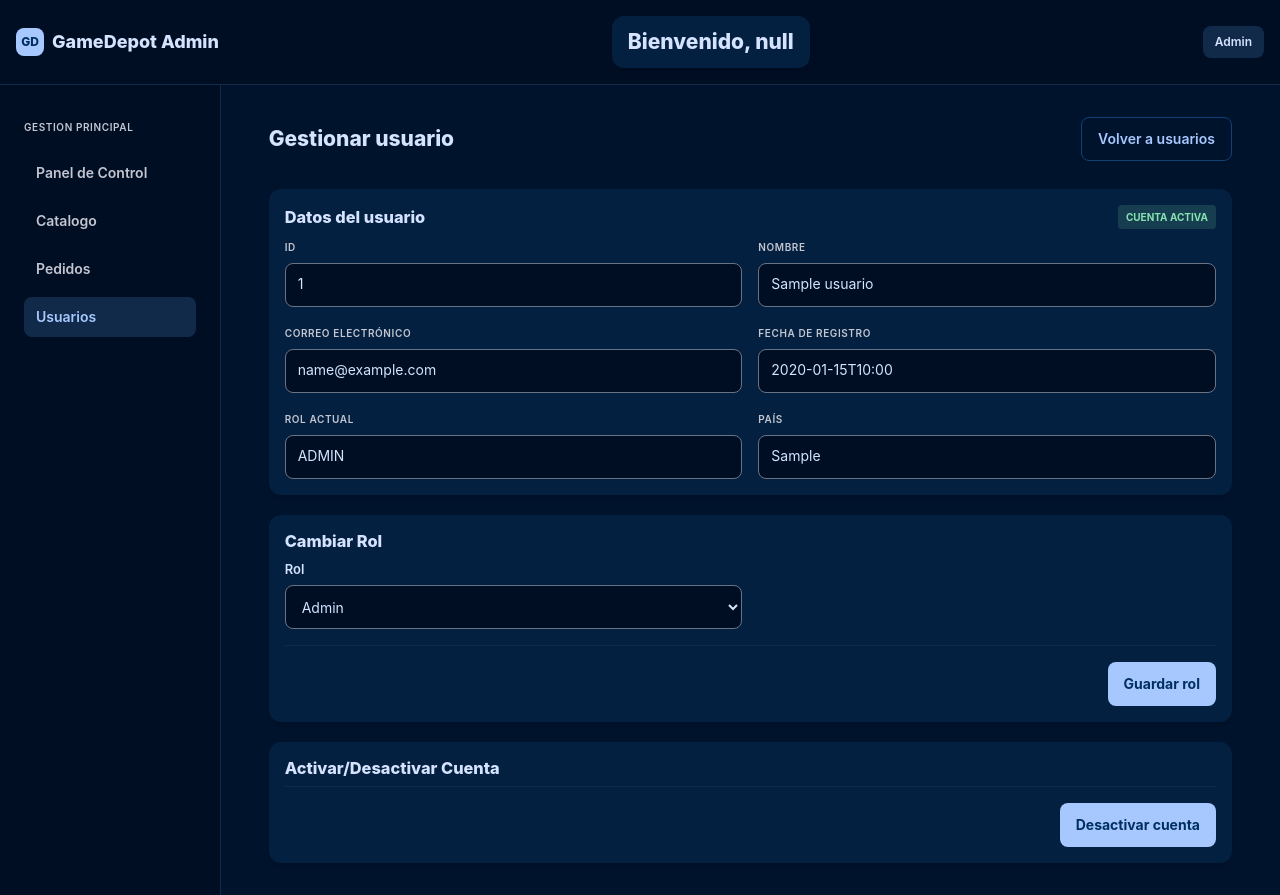
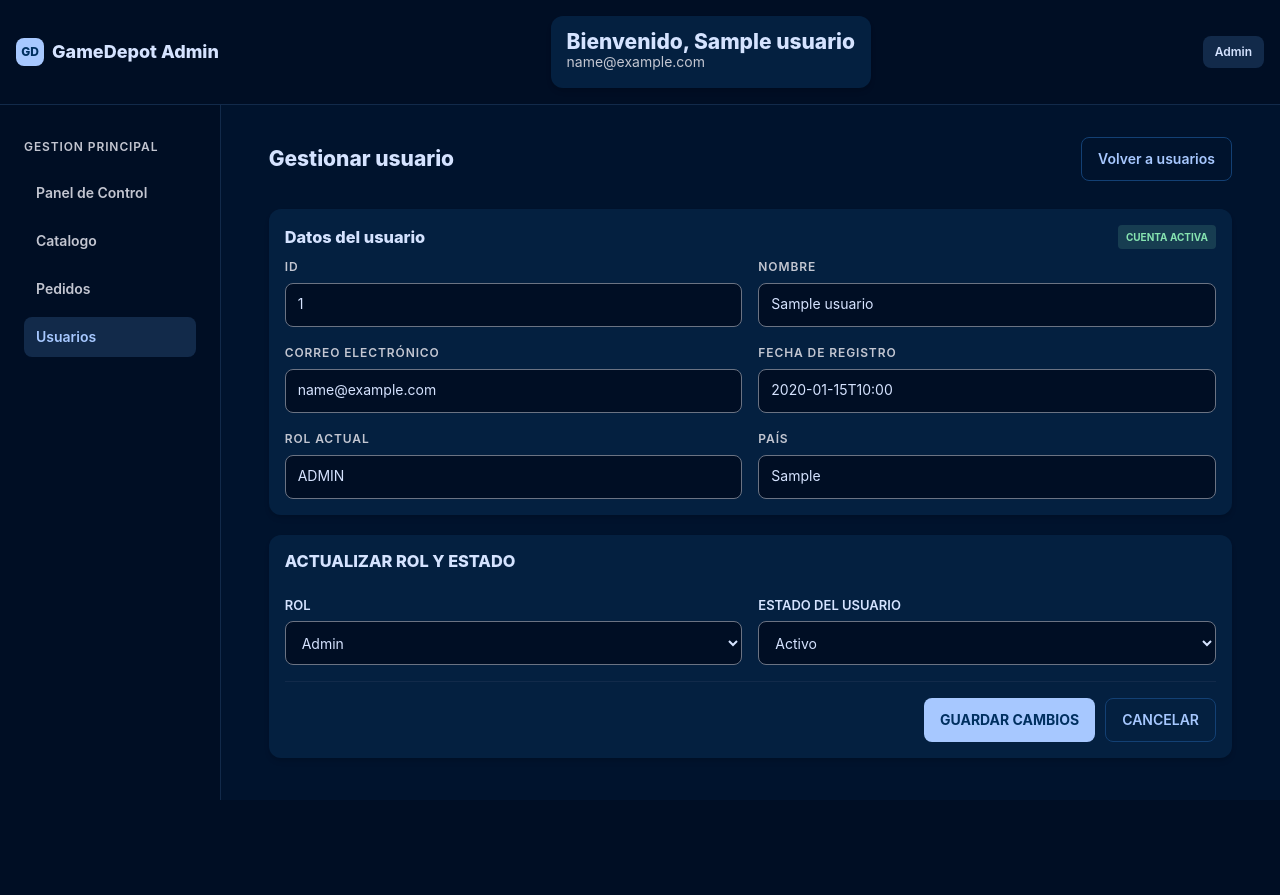
Before and after one commit to adrian252699/GameDepot_Admin, a Spring Boot app: page /usuarios/gestionar/1 in a window 1280 px wide. After the commit the page ends 800 px from the top, so only its background shows below. Run offline with Spring Boot 4, Linux system fonts and the light colour scheme; a user stored in the database is signed in; tables that the repository leaves empty hold one stand-in row (values such as "Sample post"); some of the project's set-up classes (security, data sources, template engines, error pages and the like) are left out, and stand-ins take their place.

Commit message:
Actualizar Rol y Estado de usuario

```diff
--- a/GameDepot_Admin/src/main/java/com/example/GameDepot_Admin/config/SecurityConfig.java
+++ b/GameDepot_Admin/src/main/java/com/example/GameDepot_Admin/config/SecurityConfig.java
@@ -78,10 +78,13 @@ public class SecurityConfig{
         var imagenes = rutas.matcher("/uploads/videojuegos/**");
         var crearVideojuego = rutas.matcher(HttpMethod.POST, "/api/videojuego");
         var editarVideojuego = rutas.matcher(HttpMethod.PATCH, "/api/videojuego/{id}");
+        var editarUsuario = rutas.matcher(HttpMethod.PATCH, "/api/usuario/{id}");
         return http
                 .securityMatcher(request ->
                         (rutasApi.matches(request) || imagenes.matches(request))
-                                && (!(crearVideojuego.matches(request) || editarVideojuego.matches(request))
+                                && (!(crearVideojuego.matches(request)
+                                || editarVideojuego.matches(request)
+                                || editarUsuario.matches(request))
                                 || request.getHeader(HttpHeaders.AUTHORIZATION) != null)
                 )
                 .csrf(csrf -> csrf.disable())
@@ -101,6 +104,7 @@ public class SecurityConfig{
                         .requestMatchers("/api/carrito/**", "/api/carrito/items/**").hasRole("CLIENTE")
                         .requestMatchers(HttpMethod.POST, "/api/ordenes").hasRole("CLIENTE")
                         .requestMatchers("/api/ordenes/**").hasRole("CLIENTE")
+                        .requestMatchers(HttpMethod.PATCH, "/api/usuario/{id}").hasRole("ADMIN")
                         .anyRequest().authenticated())
                 .addFilterBefore(jwtFilter, UsernamePasswordAuthenticationFilter.class)
                 .build();
--- a/GameDepot_Admin/src/main/java/com/example/GameDepot_Admin/controllers/navegacion/GameDepotController.java
+++ b/GameDepot_Admin/src/main/java/com/example/GameDepot_Admin/controllers/navegacion/GameDepotController.java
@@ -45,8 +45,6 @@ public class GameDepotController {
     public String dashboard(Principal principal, Model model) {
         EstadisticasDTO stats = estadisticasService.getEstadisticasDTO();
 
-        MostrarUsuarioDTO admin = usuarioService.obtenerPorEmail(principal.getName());
-
         List<OrdenDTO> pedidosRecientes = ordenService.getOrdenesEntregadasDelMes();
 
         List<MostrarUsuarioDTO> compradores = ordenService.getUsuariosPorOrdenEntregada();
@@ -58,8 +56,10 @@ public class GameDepotController {
 
         model.addAttribute("pedidosRecientes",pedidosRecientes);
         model.addAttribute("compradoresPorId", compradoresPorId);
+        model.addAttribute("stats", stats);
 
-        model.addAttribute("stats", stats);
+        /*Mostrar datos del admin*/
+        MostrarUsuarioDTO admin = usuarioService.obtenerPorEmail(principal.getName());
         model.addAttribute("nombreAdmin", admin.getNombre());
         model.addAttribute("emailAdmin", admin.getEmail());
 
@@ -67,8 +67,13 @@ public class GameDepotController {
     }
 
     @GetMapping("/catalogo")
-    public String productos(Model model) {
+    public String productos(Model model,Principal principal) {
         List<MostrarVideojuegoDTO> listaVideojuegos = videojuegoService.mostrarVideojuego();
+
+        /*Mostrar datos del admin*/
+        MostrarUsuarioDTO admin = usuarioService.obtenerPorEmail(principal.getName());
+        model.addAttribute("nombreAdmin", admin.getNombre());
+        model.addAttribute("emailAdmin", admin.getEmail());
 
         model.addAttribute("videojuegos", listaVideojuegos);
 
@@ -76,12 +81,17 @@ public class GameDepotController {
     }
 
     @GetMapping("/catalogo/nuevo")
-    public String productoNuevo(Model model) {
+    public String productoNuevo(Model model,Principal principal) {
         GuardarVideojuegoDTO videojuego = new GuardarVideojuegoDTO();
 
         List<CategoriaDTO> listaCategorias = videojuegoService.obtenerCategorias();
         List<PlataformaDTO> listaPlataformas = videojuegoService.obtenerPlataformas();
         List<RegionDTO> listaRegiones = videojuegoService.obtenerRegiones();
+
+        /*Mostrar datos del admin*/
+        MostrarUsuarioDTO admin = usuarioService.obtenerPorEmail(principal.getName());
+        model.addAttribute("nombreAdmin", admin.getNombre());
+        model.addAttribute("emailAdmin", admin.getEmail());
 
         model.addAttribute("regiones", listaRegiones);
         model.addAttribute("plataformas", listaPlataformas);
@@ -91,7 +101,7 @@ public class GameDepotController {
     }
 
     @GetMapping("/catalogo/editar/{id}")
-    public String editarProducto(@PathVariable("id")Long id, Model model) {
+    public String editarProducto(@PathVariable("id")Long id, Model model,Principal principal) {
         MostrarVideojuegoDTO producto = videojuegoService.obtenerPorId(id);
         List<CategoriaDTO> listaCategorias = videojuegoService.obtenerCategorias();
         List<PlataformaDTO> listaPlataformas = videojuegoService.obtenerPlataformas();
@@ -101,11 +111,17 @@ public class GameDepotController {
         model.addAttribute("plataformas", listaPlataformas);
         model.addAttribute("categorias", listaCategorias);
         model.addAttribute("videojuego", producto);
+
+        /*Mostrar datos del admin*/
+        MostrarUsuarioDTO admin = usuarioService.obtenerPorEmail(principal.getName());
+        model.addAttribute("nombreAdmin", admin.getNombre());
+        model.addAttribute("emailAdmin", admin.getEmail());
+
         return  "catalogo/editar";
     }
 
     @GetMapping("/pedidos")
-    public String pedidos(Model model) {
+    public String pedidos(Model model,Principal principal) {
         List<OrdenDTO> pedidosRecientes = ordenService.getOrdenes();
 
         List<MostrarUsuarioDTO> compradores = ordenService.getUsuariosPorOrden();
@@ -118,33 +134,53 @@ public class GameDepotController {
         model.addAttribute("pedidosRecientes",pedidosRecientes);
         model.addAttribute("compradoresPorId", compradoresPorId);
 
+        /*Mostrar datos del admin*/
+        MostrarUsuarioDTO admin = usuarioService.obtenerPorEmail(principal.getName());
+        model.addAttribute("nombreAdmin", admin.getNombre());
+        model.addAttribute("emailAdmin", admin.getEmail());
+
         return  "pedidos";
     }
 
     @GetMapping("/pedidos/gestionar/{id}")
-    public String gestionarPedidos(@PathVariable("id") Long id, Model model) {
+    public String gestionarPedidos(@PathVariable("id") Long id, Model model,Principal principal) {
         OrdenDTO pedido = ordenService.obtenerOrdenPorId(id);
 
         model.addAttribute("pedido", pedido);
+
+        /*Mostrar datos del admin*/
+        MostrarUsuarioDTO admin = usuarioService.obtenerPorEmail(principal.getName());
+        model.addAttribute("nombreAdmin", admin.getNombre());
+        model.addAttribute("emailAdmin", admin.getEmail());
 
         return  "pedidos/gestionar";
     }
 
     @GetMapping("/usuarios")
-    public String usuarios(Model model) {
+    public String usuarios(Model model,Principal principal) {
 
         List<MostrarUsuarioDTO> usuarios = usuarioService.mostrarUsuarios();
 
         model.addAttribute("usuarios", usuarios);
 
+        /*Mostrar datos del admin*/
+        MostrarUsuarioDTO admin = usuarioService.obtenerPorEmail(principal.getName());
+        model.addAttribute("nombreAdmin", admin.getNombre());
+        model.addAttribute("emailAdmin", admin.getEmail());
+
         return  "usuarios";
     }
 
     @GetMapping("/usuarios/gestionar/{id}")
-    public String gestionarUsuario(@PathVariable("id") Long id, Model model) {
+    public String gestionarUsuario(@PathVariable("id") Long id, Model model,Principal principal) {
         MostrarUsuarioDTO usuario = usuarioService.obtenerPorId(id);
 
         model.addAttribute("usuario", usuario);
+
+        /*Mostrar datos del admin*/
+        MostrarUsuarioDTO admin = usuarioService.obtenerPorEmail(principal.getName());
+        model.addAttribute("nombreAdmin", admin.getNombre());
+        model.addAttribute("emailAdmin", admin.getEmail());
 
         return  "usuarios/gestionar";
     }
--- a/GameDepot_Admin/src/main/resources/static/styles/admin.css
+++ b/GameDepot_Admin/src/main/resources/static/styles/admin.css
@@ -2,7 +2,7 @@
 :root {
   --bg: #00132d; --surface: #000e24; --card: #042040; --chip: #122a4a;
   --primary: #a7c8ff; --on-primary: #003060; --text: #d5e3ff; --muted: #c3c6d1;
-  --accent: #134074; --err: #93000a; --on-err: #ffdad6; --ok: #86e3b0;
+  --accent: #134074; --err: #93000a; --on-err: rgba(147, 0, 10 , .15); --ok: #86e3b0;
   --fb: Inter, system-ui, sans-serif; --fm: 'Liberation Mono', monospace;
   --sh1: 0 4px 6px -1px rgba(0,0,0,.1), 0 2px 4px -2px rgba(0,0,0,.1);
 }
@@ -14,10 +14,14 @@ button, input { font: inherit; color: inherit; background: transparent; border:
 
 /* Tipografia y Utilidades */
 h1, h2, h3 { color: var(--text); font-weight: 800; }
-.eyebrow { font-size: 10px; font-weight: 600; text-transform: uppercase; letter-spacing: .6px; color: var(--muted); }
+.eyebrow { font-size: 12px; font-weight: 600; text-transform: uppercase; letter-spacing: .9px; color: var(--muted); }
 .mono { font-family: var(--fm); font-size: 11px; background: var(--surface); padding: 2px 6px; border-radius: 4px; }
 .status { padding: 2px 8px; border-radius: 4px; font-size: 10px; font-weight: 700; text-transform: uppercase; background: rgba(134,227,176,.15); color: var(--ok); }
 .status.warn { background: rgba(255,212,121,.15); color: #ffd479; }
+.status.inactivo {
+  background: var(--on-err);
+  color: var(--err);
+}
 .pill { padding: 4px 10px; border-radius: 999px; background: var(--surface); font-size: 10px; font-weight: 600; }
 .link-s { font-size: 12px; color: var(--primary); font-weight: 600; }
 .btn-primary { background: var(--primary); color: var(--on-primary); padding: 8px 16px; border-radius: 8px; font-weight: 700; display: inline-flex; align-items: center; }
@@ -45,7 +49,7 @@ h1, h2, h3 { color: var(--text); font-weight: 800; }
 .panel { background: var(--card); border-radius: 12px; padding: 16px; box-shadow: var(--sh1); overflow-x: auto; }
 .stats { display: grid; grid-template-columns: 1fr 1fr; gap: 12px; }
 .stat { background: var(--card); border-radius: 12px; padding: 12px; display: flex; flex-direction: column; gap: 4px; box-shadow: var(--sh1); }
-.stat b { font-size: 20px; color: var(--text); }
+.stat b { font-size: 30px; color: var(--text); }
 .sec-head { display: flex; flex-direction: column; gap: 12px; margin-bottom: 8px; }
 
 /* Formularios */
@@ -170,6 +174,13 @@ h1, h2, h3 { color: var(--text); font-weight: 800; }
   /* Tablas: mostrar mas columnas */
   .hide-m { display: table-cell !important; }
   .hide-t { display: none !important; }
+
+  .stats .stat.hide-m {
+    display: flex !important;
+    flex-direction: column;
+    align-items: stretch;
+    gap: 4px;
+  }
 }
 
 /* ---------- Desktop (1920x1080 & min 1024px) ---------- */
--- a/GameDepot_Admin/src/main/resources/templates/dashboard.html
+++ b/GameDepot_Admin/src/main/resources/templates/dashboard.html
@@ -28,8 +28,7 @@
                     </div>
                     <div class="stat"><span class="eyebrow">Nuevos Usuarios</span><b th:text="${stats.usuarios}">342</b>
                     </div>
-                    <div class="stat hide-m"><span class="eyebrow">Licencias Activas </span><b
-                            th:text="${stats.licencias}"> 8,901</b></div>
+                    <div class="stat"><span class="eyebrow">Licencias Activas</span><b th:text="${stats.licencias}">8,901</b></div>
                 </div>
 
                 <div class="panel">
--- a/GameDepot_Admin/src/main/resources/templates/usuarios.html
+++ b/GameDepot_Admin/src/main/resources/templates/usuarios.html
@@ -35,8 +35,9 @@
                                 <td th:text="${usuario.rol}">ADMIN</td>
 
                                 <td>
-                                    <span class="status" th:classappend="${usuario.activo != null ? 'warn' : ''}"
-                                        th:text="${usuario.activo}">
+                                    <span class="status"
+                                          th:classappend="${usuario.activo == null ? 'warn' : (usuario.activo ? '' : 'inactivo')}"
+                                          th:text="${usuario.activo == null ? 'Sin estado' : (usuario.activo ? 'Activo' : 'Inactivo')}">
                                         Activo
                                     </span>
                                 </td>
--- a/GameDepot_Admin/src/main/resources/templates/usuarios/gestionar.html
+++ b/GameDepot_Admin/src/main/resources/templates/usuarios/gestionar.html
@@ -5,6 +5,8 @@
     <meta charset="UTF-8">
     <meta name="viewport" content="width=device-width, initial-scale=1.0">
     <title>Gestionar usuario - GameDepot Admin</title>
+    <meta name="_csrf" th:content="${_csrf.token}">
+    <meta name="_csrf_header" th:content="${_csrf.headerName}">
     <link rel="stylesheet" th:href="@{/styles/admin.css}">
 </head>
 
@@ -43,10 +45,12 @@
                             <dt class="eyebrow">Fecha de registro</dt>
                             <dd class="input" th:text="${usuario.fechaRegistro}">Fecha de registro</dd>
                         </div>
+
                         <div class="field">
                             <dt class="eyebrow">Rol actual</dt>
                             <dd class="input" th:text="${usuario.rol}">Rol actual</dd>
                         </div>
+
                         <div class="field">
                             <dt class="eyebrow">País</dt>
                             <dd class="input" th:text="${usuario.pais}">País</dd>
@@ -54,41 +58,106 @@
                     </dl>
                 </section>
 
-                <section class="panel" aria-labelledby="cambiar-rol">
+                <section class="panel" aria-labelledby="estado-cuenta">
                     <div class="sec-head">
-                        <h3 id="cambiar-rol">Cambiar Rol</h3>
+                        <h3 id="estado-cuenta">ACTUALIZAR ROL Y ESTADO</h3>
                     </div>
-                    <form class="fgrid" method="post" th:action="@{/usuarios/{id}/rol(id=${usuario.id})}">
+                    <form id="usuario-form" th:action="@{/api/usuario/{id}(id=${usuario.id})}"
+                          th:object="${usuario}" th:attr="data-usuarios-url=@{/usuarios}" method="post" class="fgrid">
+                        <p id="usuario-mensaje" role="status" style="grid-column: 1 / -1"></p>
+
                         <div class="field">
-                            <label for="rol">Rol</label>
-                            <select class="input" id="rol" name="rol" required>
-                                <option value="admin">Admin</option>
-                                <option value="cliente">Cliente</option>
+                            <label for="rol">ROL</label>
+                            <select class="input" id="rol" th:field="*{rol}" required>
+                                <option value="" disabled>Selecciona un rol</option>
+                                <option value="ADMIN">Admin</option>
+                                <option value="CLIENTE">Cliente</option>
                             </select>
                         </div>
-                        <div class="form-actions" style="grid-column: 1 / -1;">
-                            <button class="btn-primary" type="submit">Guardar rol</button>
+
+                        <div class="field">
+                            <label for="activo">ESTADO DEL USUARIO</label>
+                            <select id="activo" th:field="*{activo}" class="input" required>
+                                <option value="" disabled>Selecciona un estado</option>
+                                <option value="true">Activo</option>
+                                <option value="false">Inactivo</option>
+                            </select>
                         </div>
-                    </form>
-                </section>
 
-                <section class="panel" aria-labelledby="estado-cuenta">
-                    <div class="sec-head">
-                        <h3 id="estado-cuenta">Activar/Desactivar Cuenta</h3>
-                    </div>
-                    <form class="fgrid" method="post" th:action="@{/usuarios/{id}/estado(id=${usuario.id})}">
-                        <input type="hidden" name="activo" th:value="${!usuario.activo}">
                         <div class="form-actions" style="grid-column: 1 / -1">
-                            <button class="btn-primary" type="submit"
-                                th:text="${usuario.activo ? 'Desactivar cuenta' : 'Activar cuenta'}">
-                                Desactivar cuenta
-                            </button>
+                            <button type="submit" class="btn-primary">GUARDAR CAMBIOS</button>
+                            <a th:href="@{/usuarios}" class="btn-ghost">CANCELAR</a>
                         </div>
                     </form>
                 </section>
             </main>
         </div>
     </div>
+
+    <script>
+        const formulario = document.getElementById('usuario-form');
+        const mensaje = document.getElementById('usuario-mensaje');
+        const boton = formulario.querySelector('button[type="submit"]');
+        const originales = new FormData(formulario);
+
+        formulario.addEventListener('submit', async (evento) => {
+            evento.preventDefault();
+            mensaje.textContent = '';
+
+            const campos = new FormData(formulario);
+            const valores = {
+                rol: campos.get('rol'),
+                activo: campos.get('activo') === 'true'
+            };
+
+            const cambios = Object.fromEntries(
+                Object.entries(valores).filter(([campo]) =>
+                    campos.get(campo) !== originales.get(campo)
+                )
+            );
+
+            if (Object.keys(cambios).length === 0) {
+                mensaje.textContent = 'No hay cambios para guardar.';
+                return;
+            }
+
+            boton.disabled = true;
+
+            try {
+                const cabeceraCsrf = document.querySelector('meta[name="_csrf_header"]').content;
+                const tokenCsrf = document.querySelector('meta[name="_csrf"]').content;
+
+                const respuesta = await fetch(formulario.action, {
+                    method: 'PATCH',
+                    credentials: 'same-origin',
+                    headers: {
+                        'Content-Type': 'application/json',
+                        [cabeceraCsrf]: tokenCsrf
+                    },
+                    body: JSON.stringify(cambios)
+                });
+
+                if (respuesta.redirected || respuesta.status === 401) {
+                    mensaje.textContent = 'Vuelve a iniciar sesión para guardar los cambios.';
+                    return;
+                }
+
+                if (!respuesta.ok) {
+                    const error = await respuesta.json().catch(() => null);
+                    mensaje.textContent = error?.message
+                        || `No se pudieron guardar los cambios (${respuesta.status}).`;
+                    return;
+                }
+
+                window.location.assign(formulario.dataset.usuariosUrl);
+            } catch (error) {
+                console.error(error);
+                mensaje.textContent = 'Ocurrió un error al enviar los cambios.';
+            } finally {
+                boton.disabled = false;
+            }
+        });
+    </script>
 </body>
 
 </html>
```
Also changed, not shown: GameDepot_Admin/src/main/java/com/example/GameDepot_Admin/controllers/restControllers/UsuarioController.java (added, +19 -0 lines), GameDepot_Admin/src/main/java/com/example/GameDepot_Admin/dto/usuario/ActualizarRolEstadoDTO.java (added, +16 -0 lines), GameDepot_Admin/src/main/java/com/example/GameDepot_Admin/service/UsuarioService.java (+27 -0 lines), GameDepot_Admin/src/main/java/com/example/GameDepot_Admin/service/mappers/UsuarioMapper.java (+12 -0 lines), GameDepot_Admin/src/main/resources/templates/catalogo.html (+4 -3 lines), GameDepot_Admin/src/main/resources/templates/catalogo/editar.html (+23 -12 lines), GameDepot_Admin/src/main/resources/templates/catalogo/nuevo.html (+8 -8 lines).
